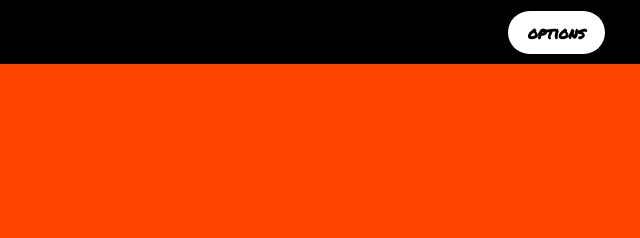
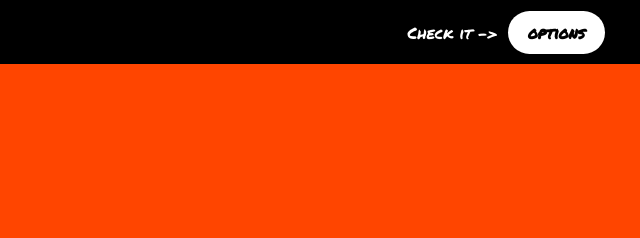
Before and after one commit to tope-dev/etch-a-sketch, a plain HTML site: page index.html in a window 1280 px wide. Shown: the top 238 px of the page, 640-1280 px from the left. Drawn offline with Linux system fonts and the light colour scheme.

Commit message:
Add nav-bar text 'check it ->'

```diff
--- a/css/style.scss
+++ b/css/style.scss
@@ -17,10 +17,6 @@ label,
 input {
   margin: 0;
   padding: 0;
-}
-
-.logo {
-  color: white;
 }
 
 .modal {
@@ -136,6 +132,18 @@ input {
   background-color: black;
   padding: 0 35px;
   flex-wrap: wrap;
+  &__menu {
+    display: flex;
+    justify-content: center;
+    align-items: center;
+  }
+  &__text {
+    color: white;
+    margin-right: 10px;
+  }
+  &__logo {
+    color: white;
+  }
 }
 
 .sketch {
--- a/index.html
+++ b/index.html
@@ -10,8 +10,11 @@
 </head>
 <body>
   <div class="nav-bar">
-    <h1 class="logo">Hover-a-Sketch</h1>
-    <button class="button--open">options</button>
+    <h1 class="nav-bar__logo">Hover-a-Sketch</h1>
+    <div class="nav-bar__menu">
+      <p class="nav-bar__text">Check it -></p>
+      <button class="button--open">options</button>
+    </div>
   </div>
 
   <dialog class="modal" id="modal">
```
Also changed, not shown: css/style.css, 1 other file.
